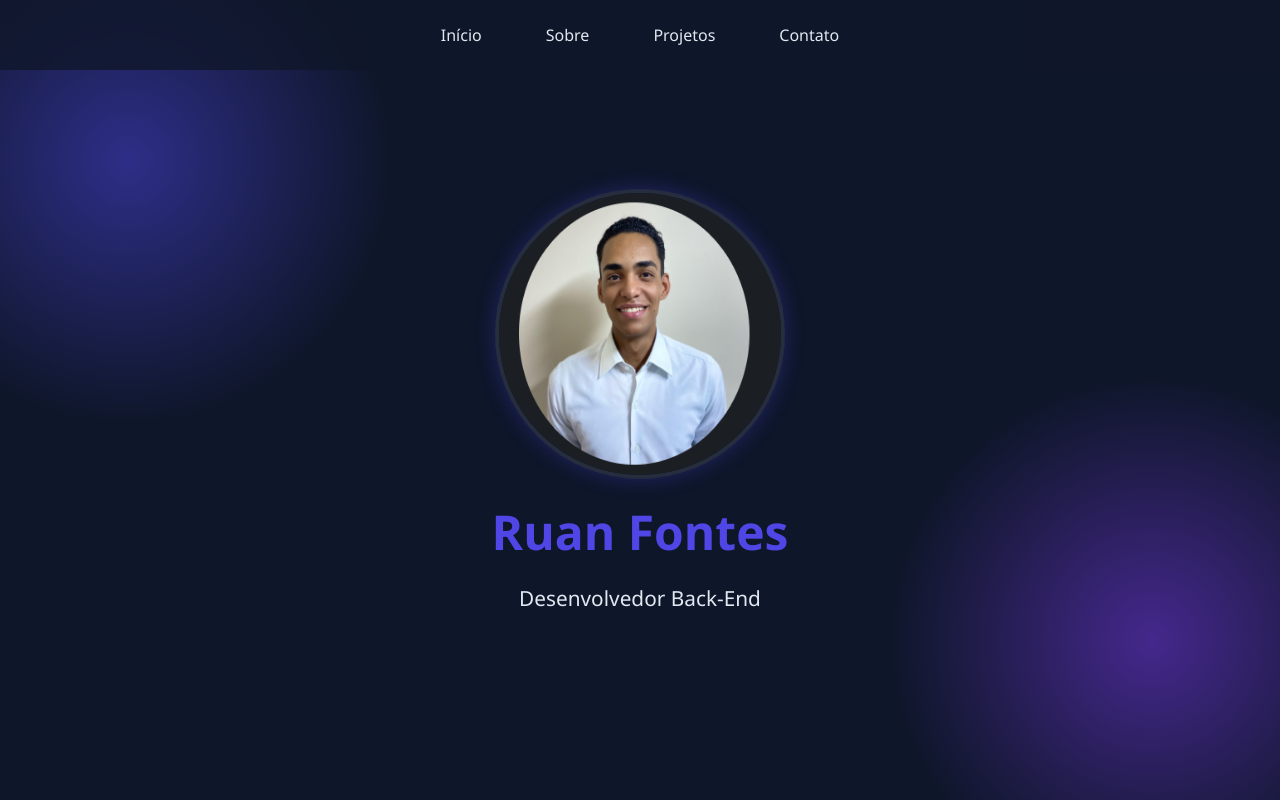
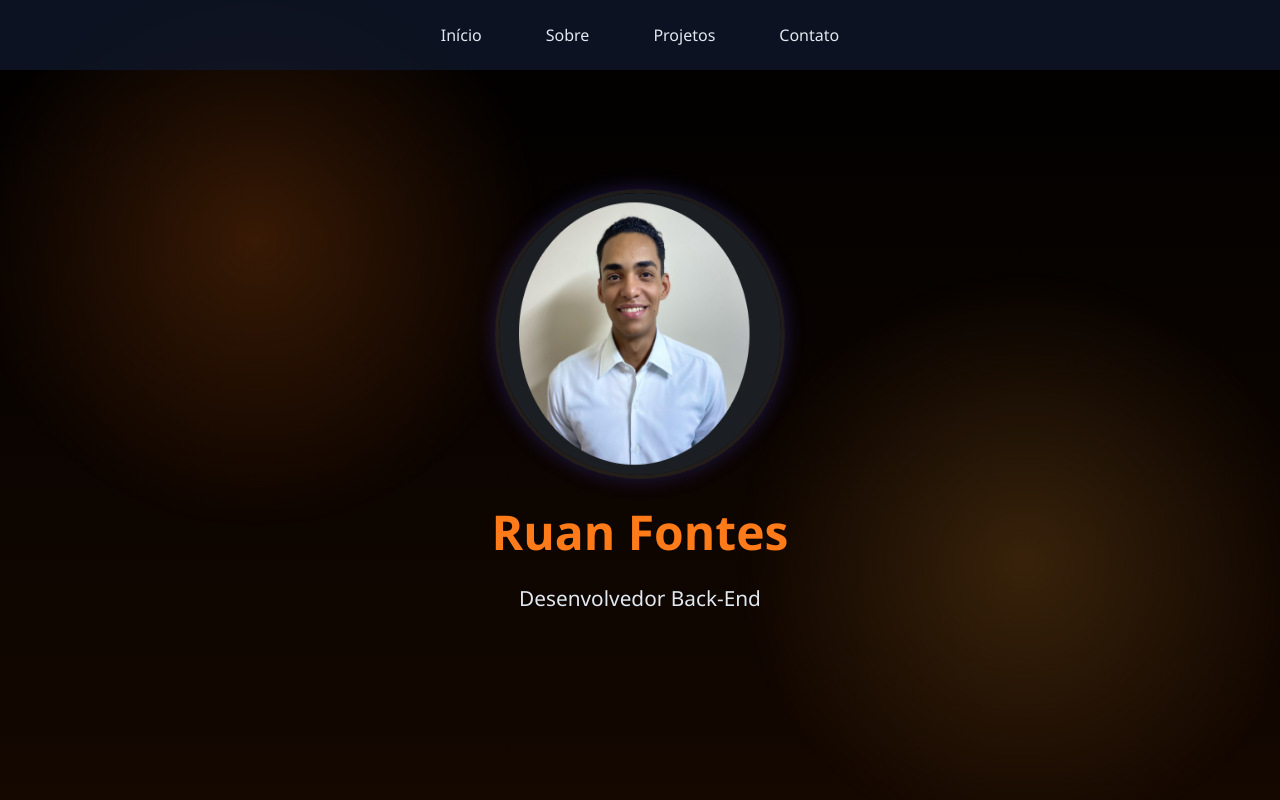
Before and after one commit to ruanfoontes/Portfolio, a plain HTML site: page index.html in a window 1280 px wide. Shown: the top 800 px of the page. Drawn offline with Linux system fonts and the light colour scheme.

Commit message:
feito um upGrade no portfolio, mudando estilo de nome e cor de fundo

```diff
--- a/style.css
+++ b/style.css
@@ -10,14 +10,19 @@ html {
 }
 
 :root {
-     --primary-color: #4f46e5;
-     --secondary-color: #7c3aed;
-     --background-color: #0f172a;
+     --primary-color: #ff7a18;
+     --secondary-color: #ffb347;
+     --background-color: #000000;
      --text-color: #e2e8f0;
      --vidro: rgba(255, 255, 255, 0.1);
      }
 body {
-    background-color: var(--background-color);
+   background: linear-gradient(
+   180deg,
+   #000000 0%,
+   #1a0a00 40%,
+   #ff7a18 100%
+   );
     color: var(--text-color);
 }
 
@@ -209,7 +214,7 @@ padding: 1rem 2rem;
 border: none;
 border-radius: 8px;
 cursor: pointer;
-font-weight: bold;
+font-weight: 800;
 width: 100%;
 transition: all 0.5 ease;
 }
@@ -226,12 +231,11 @@ transition: all 0.5 ease;
   width: 100%;
   height: 100%;
   z-index: -1;
-  opacity: 0.5;
+  opacity: 0.25;
 
   background:
-    radial-gradient(circle at 10% 20%, var(--primary-color), transparent 20%),
-    radial-gradient(circle at 90% 80%, var(--secondary-color), transparent 20%),
-    var(--background-color);
+    radial-gradient(circle at 20% 30%, rgba(255,122,24,0.8), transparent 25%),
+    radial-gradient(circle at 80% 70%, rgba(255,170,60,0.7), transparent 25%);
 }
 
 @keyframes flutuar {
```
